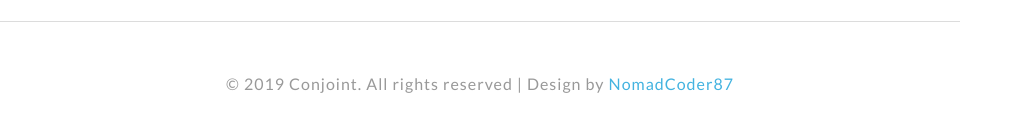
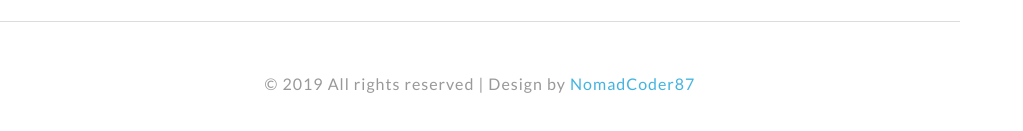
Before and after one commit to matedemorphy/artcoder, a plain HTML site: page index.html in a window 1280 px wide. Shown: the part 3329-3460 px from the top of the page, without its empty margins (0-1023 px from the left). Drawn offline with nearby package versions, Linux system fonts and the light colour scheme.

Commit message:
second commit

```diff
--- a/index.html
+++ b/index.html
@@ -215,7 +215,7 @@
 	</section>
 	 <!-- //contact -->
 			<div class="cpy-right text-center px-2">
-				<p>© 2019 Conjoint. All rights reserved | Design by
+				<p>© 2019 All rights reserved | Design by
 					<a href="https://www.workana.com/freelancer/joseph-palmezano"> NomadCoder87</a>
 				</p>
 			</div>
```
